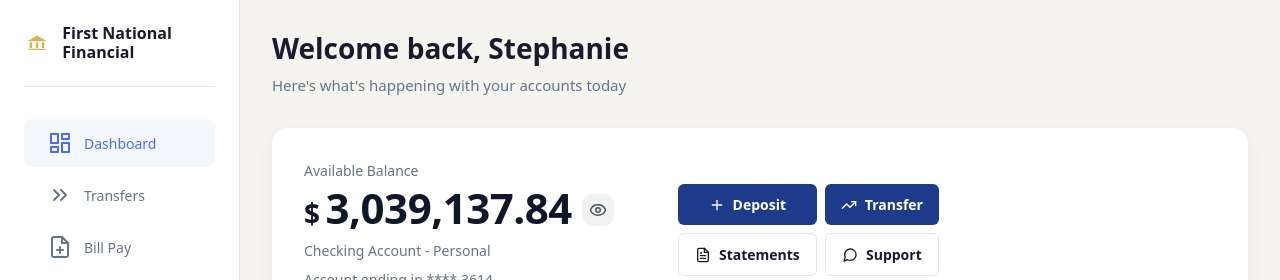
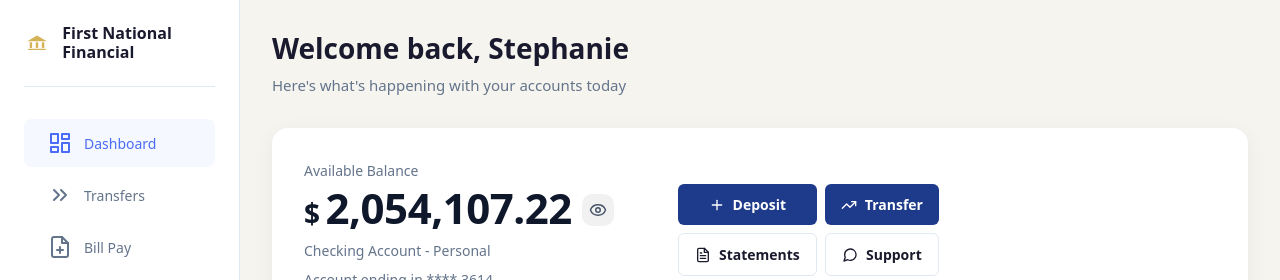
Before and after one commit to vernomX/first-national-financial-, a React (Vite) app: page /dashboard in a window 1280 px wide. Shown: the top 280 px of the page. Built offline with nearby package versions, Linux system fonts and the light colour scheme.

Commit message:
Update available balance to 2,054,107.22 across Dashboard and Transfers page

```diff
--- a/src/pages/Dashboard.tsx
+++ b/src/pages/Dashboard.tsx
@@ -117,7 +117,7 @@ export default function DashboardPage() {
                                     <span className="balance-wrapper" style={{ display: 'inline-flex', alignItems: 'baseline', minWidth: '13ch' }}>
                                         <span className="currency-symbol" style={{ fontSize: '28px', fontWeight: '700', color: '#0f172a', marginRight: '6px' }}>$</span>
                                         <span className="balance-text" style={{ fontSize: '42px', fontWeight: '800', color: '#0f172a', lineHeight: 1.08 }}>
-                                            {isBalanceHidden ? '•••,•••.••' : '3,039,137.84'}
+                                            {isBalanceHidden ? '•••,•••.••' : '2,054,107.22'}
                                         </span>
                                     </span>
                                 </div>
--- a/src/pages/Transfers.tsx
+++ b/src/pages/Transfers.tsx
@@ -31,7 +31,7 @@ export default function TransfersPage() {
         id: 'checking-1234',
         name: 'Checking Account',
         lastFour: '3614',
-        balance: 3039137.84,
+        balance: 2054107.22,
         type: 'Personal'
     };
 
```
